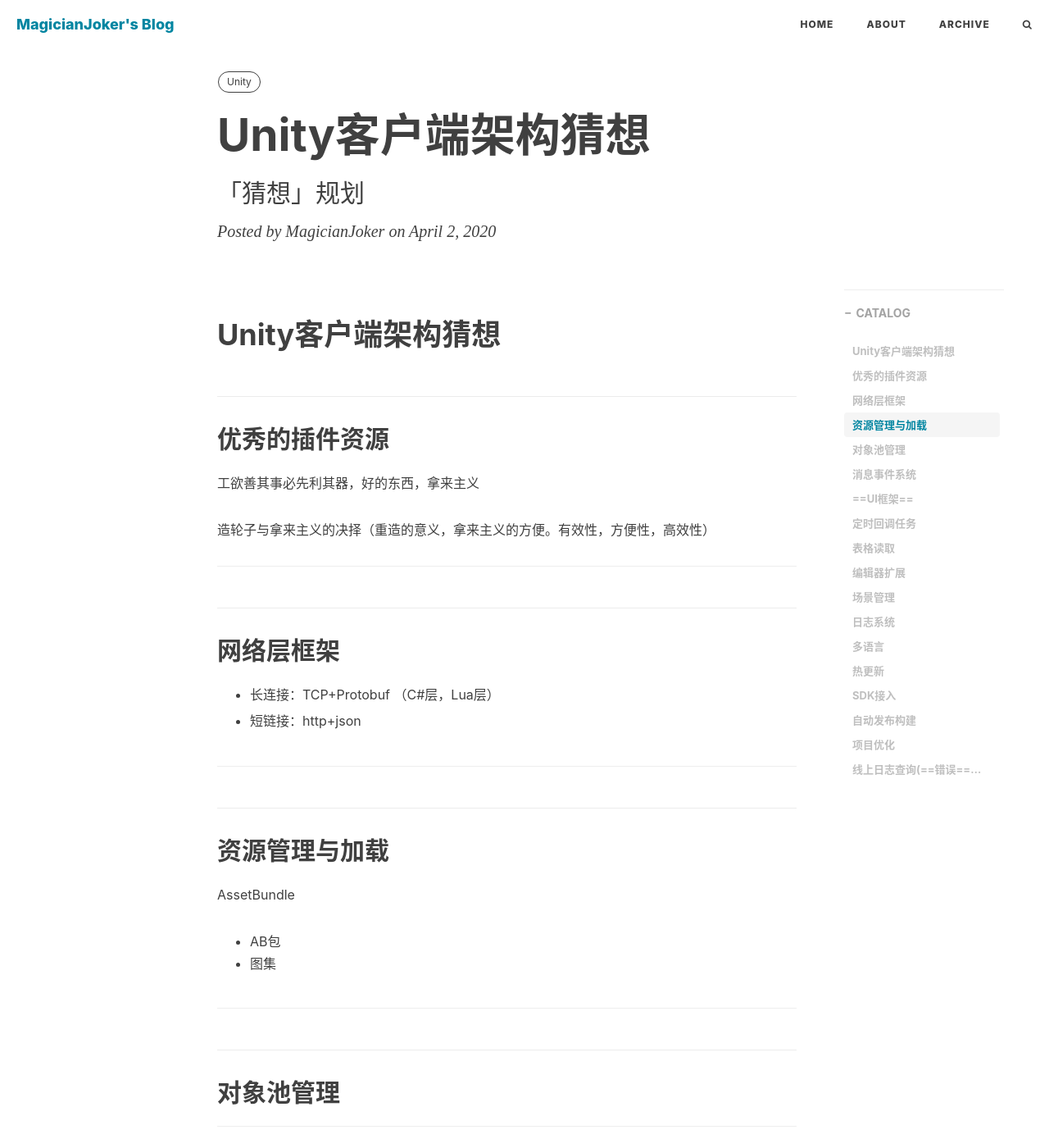
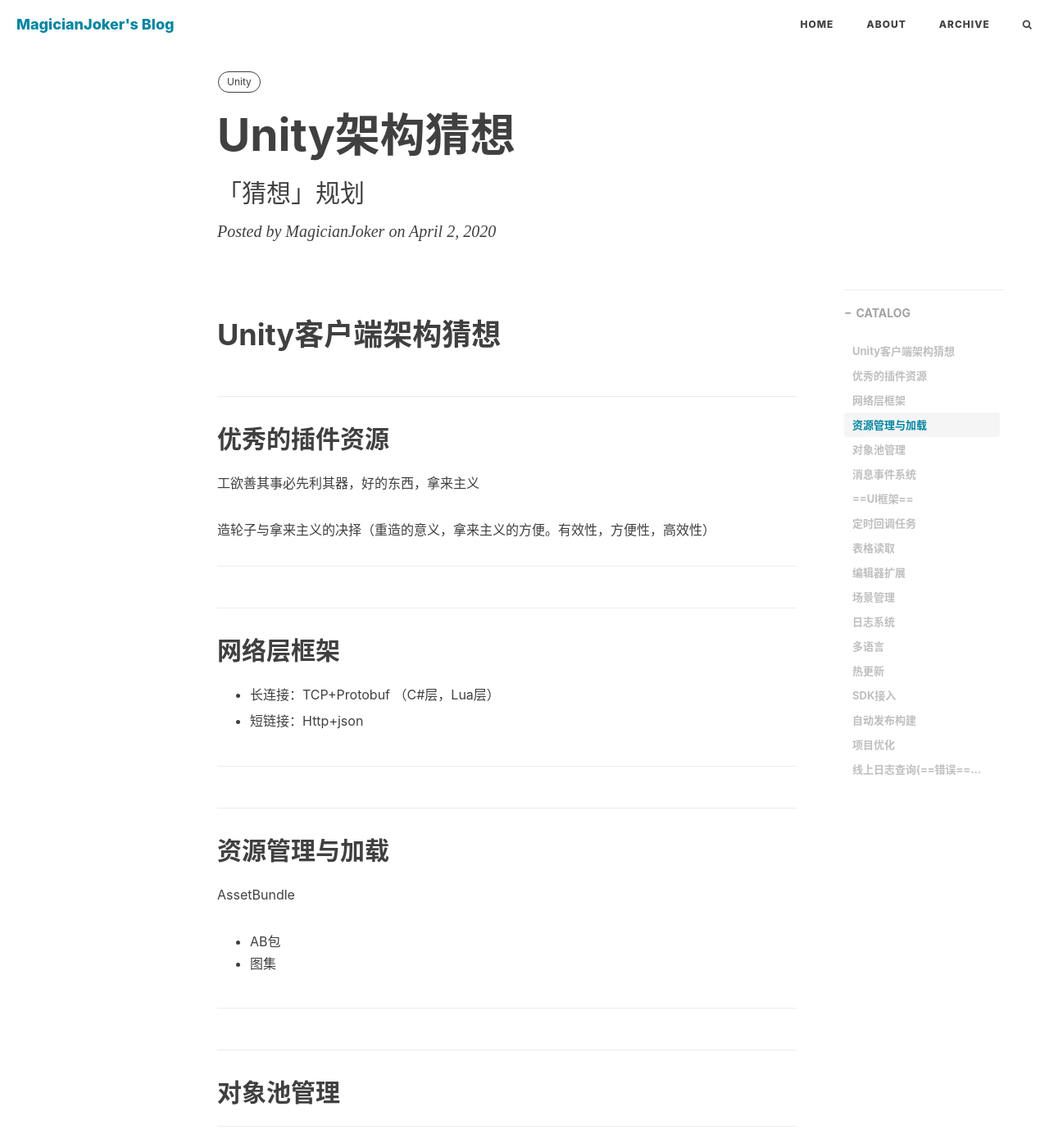
Before and after one commit to MagicianJoker/magicianjoker.github.io, a Jekyll site: the page built from _posts/2020-04-02-Unity架构猜想.md, in a window 1280 px wide and 1400 px high. Shown: the whole window at 82% size. Built offline with Jekyll 4.4.1, drawn with Linux system fonts in a browser that asks for light colours; nearby versions of some CDN libraries; comment, search, counter and statistics services are not loaded; some of the changed text lies outside the part shown.

Commit message:
ReName Post

```diff
--- a/_posts/2020-04-02-Unity客户端架构猜想.md
+++ b/_posts/2020-04-02-Unity架构猜想.md
@@ -1,5 +1,5 @@
 ---
-title: "Unity客户端架构猜想"
+title: "Unity架构猜想"
 subtitle: "「猜想」规划"
 layout: post
 author: "MagicianJoker"
@@ -24,7 +24,7 @@ tags:
 
 - 长连接：TCP+Protobuf    （C#层，Lua层）
 
-- 短链接：http+json
+- 短链接：Http+json
 
 
 
```
Also changed, not shown: _posts/2020-04-01-Unity框架基础.md (renamed from _posts/2020-04-01-Unity客户端框架基础.md, +1 -1 lines), _posts/2020-11-22-Unity后期优化.md (renamed from _posts/2020-11-22-Unity优化.md, +1 -1 lines), _posts/2020-11-21-Unity优秀的Plugin.md (renamed from _posts/2020-11-21-优秀的UnityPlugin.md).
